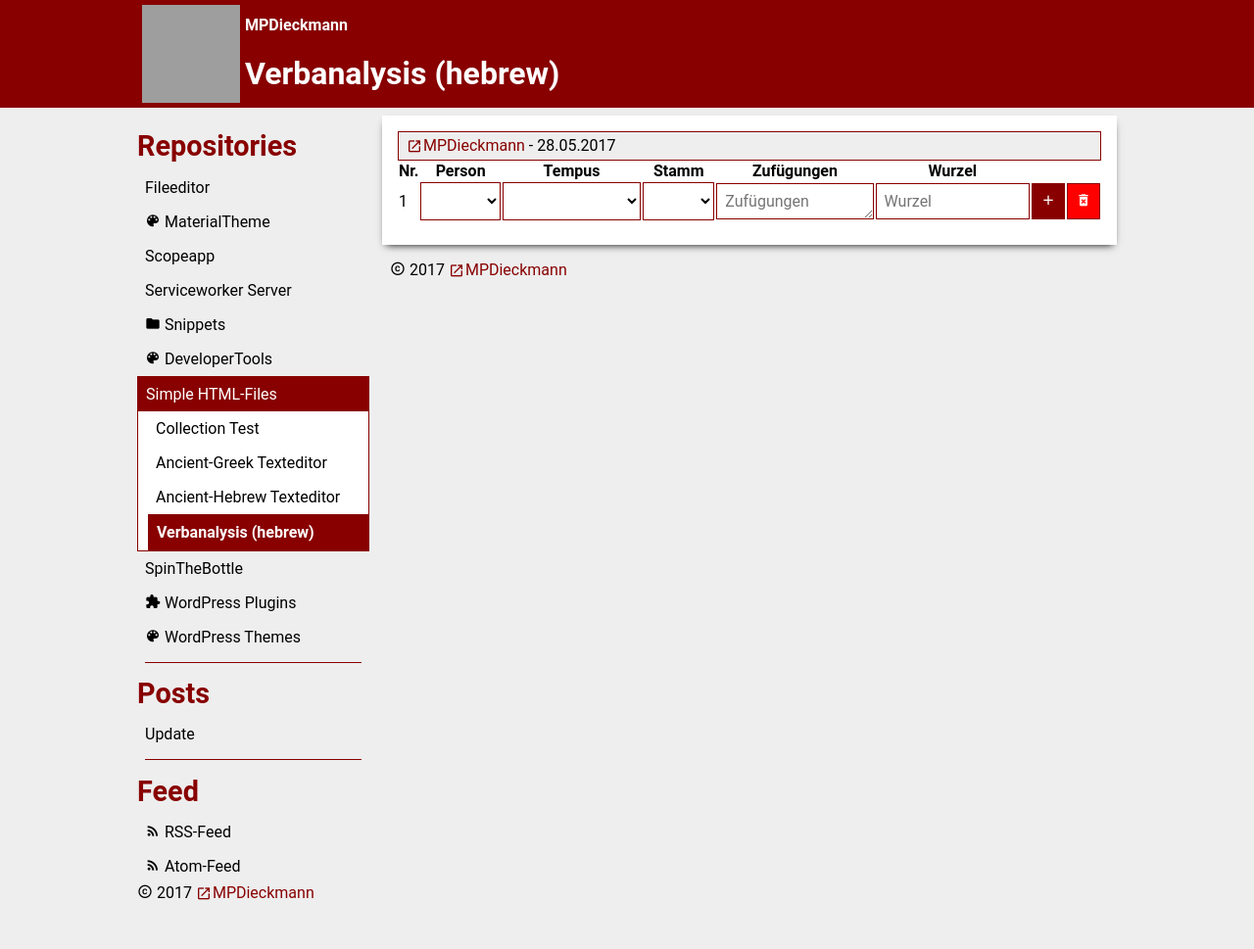
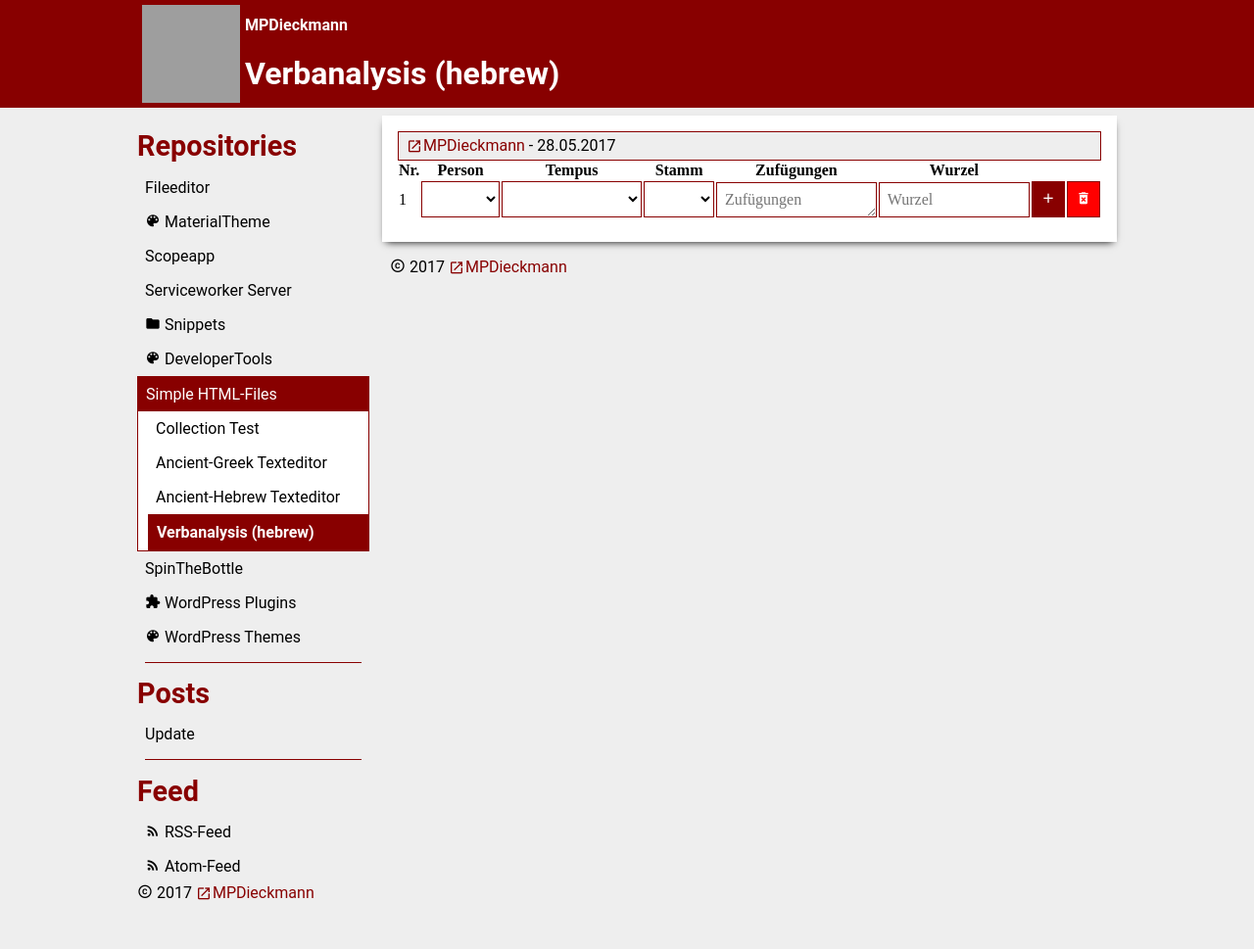
Before and after one commit to MPDieckmann/mpdieckmann.github.io, a Jekyll site: the page built from _repositories/simple/hebrew-verbanalysis-table.html, in a window 1280 px wide. Shown: the whole page at 98% size. Built offline with Jekyll 4.4.1, drawn with Linux system fonts in a browser that asks for light colours; some web fonts are replaced; grey boxes are pictures that could not be loaded.

Commit message:
Update hebrew-verbanalysis-table.html

```diff
--- a/_repositories/simple/hebrew-verbanalysis-table.html
+++ b/_repositories/simple/hebrew-verbanalysis-table.html
@@ -179,8 +179,13 @@ themecolor: "#880000"
   app.loadData();
 </script>
 <style type="text/css">
+  @font-face {
+    font-family: "SBL_BibLit";
+    src: url("/css/fonts/SBL_BLit.ttf");
+  }
   table#app-app {
     border-spacing: 0;
+    font-family: "SBL BibLit", "SBL_BibLit", "Times New Roman", "Times", serif;
   }
 
   table#app-app tbody tr:nth-child(even) {
```
